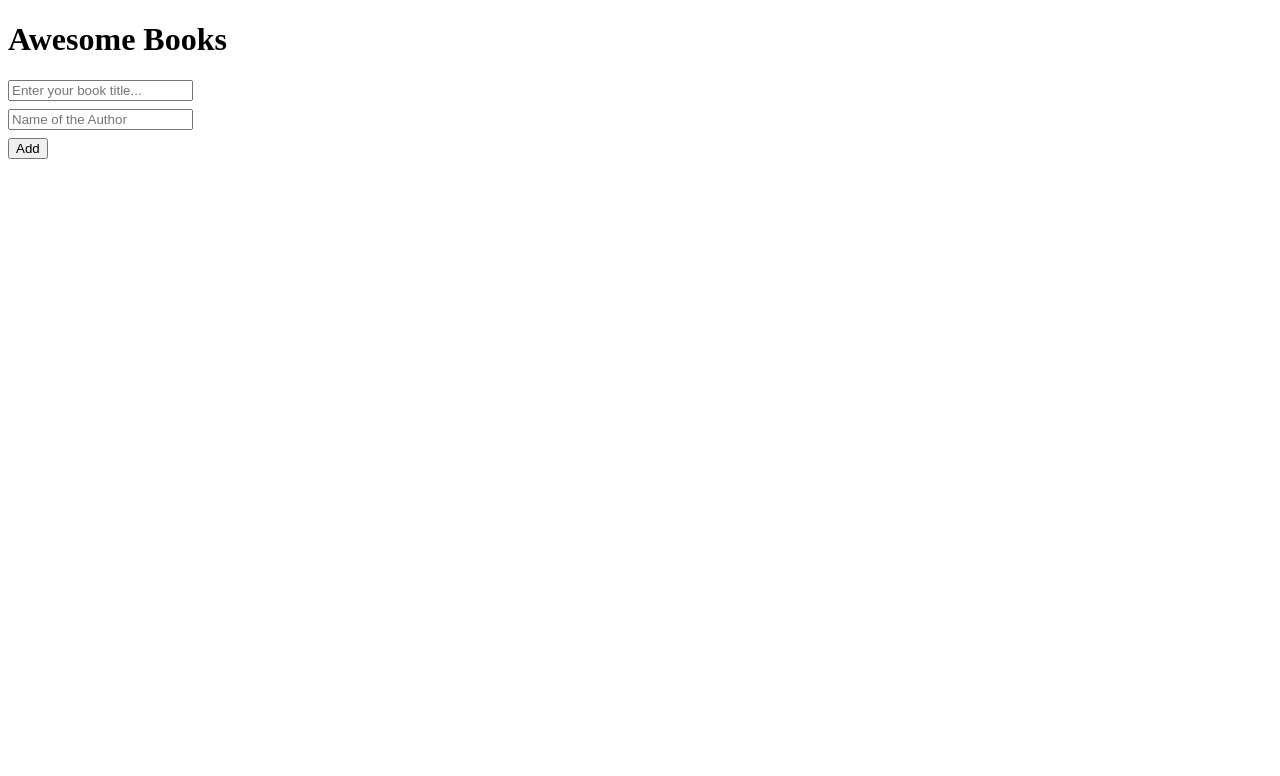
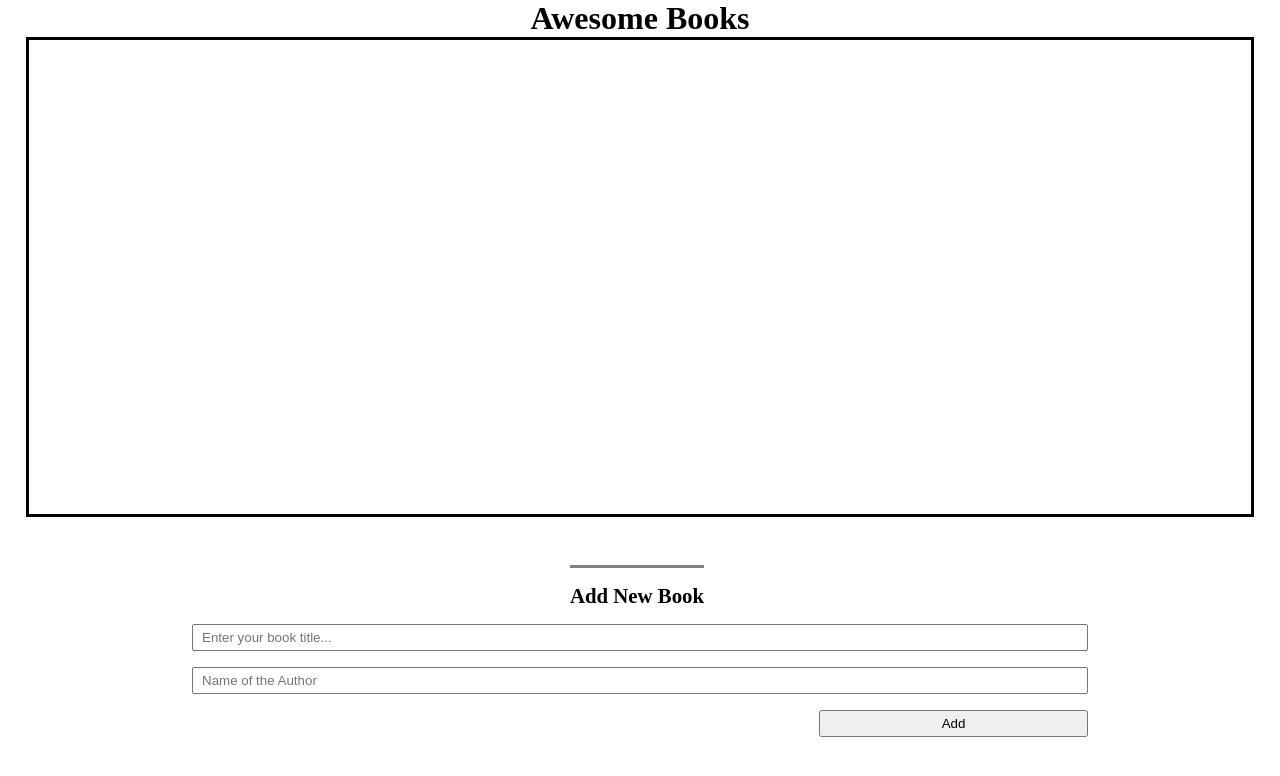
Before and after one commit to Obimbo07/awesome-books, a website: page index.html in a window 1280 px wide. Drawn offline with Linux system fonts and the light colour scheme.

Commit message:
Styled the awesome book

```diff
--- a/index.css
+++ b/index.css
@@ -1,14 +1,96 @@
-.Add-books {
+* {
+  box-sizing: border-box;
+  padding: 0;
+  margin: 0;
+}
+
+body {
   display: flex;
   flex-direction: column;
-  flex-wrap: wrap;
-  align-items: flex-start;
-  gap: 8px;
+  justify-content: flex-start;
+  align-items: center;
+  width: 100vw;
+}
+
+header {
+  display: flex;
+  flex-direction: column;
+  justify-content: flex-start;
+  align-items: center;
+  width: 100%;
+}
+
+#available-books {
+  width: 96vw;
+  height: 60vh;
+  overflow-y: scroll;
+  border: 3px solid black;
+  display: flex;
+  flex-direction: column;
 }
 
 .book {
-  padding-bottom: 5%;
+  padding: 8px 10px;
+}
+
+.book:nth-child(odd) {
+  background-color: rgb(224, 224, 224);
+}
+
+h2 {
+  font-size: 1.1rem;
+  font-weight: 400;
+  float: left;
+  margin-right: 6px;
+}
+
+p {
+  font-size: 1.1rem;
+  font-weight: 400;
+  float: left;
+}
+
+button {
+  font-size: 1.1rem;
+  font-weight: 400;
+  float: right;
+  box-shadow: #0005 2px 3px 3px;
+  padding: 3px 6px;
+}
+
+#book-submisson {
+  width: 100vw;
   display: flex;
-  justify-content: space-between;
+  flex-direction: column;
+  justify-content: flex-start;
   align-items: center;
 }
+
+.Add-books {
+  width: 70vw;
+  margin: 2vh 0;
+  display: flex;
+  flex-direction: column;
+  justify-content: center;
+  align-items: center;
+}
+
+.Add-books h2 {
+  font-weight: 600;
+  font-size: 1.3rem;
+  margin-top: 4vh;
+  padding: 2vh 0;
+  width:fit-content;
+  border-top: 3px solid grey;
+}
+
+input {
+  width: 100%;
+  margin-bottom: 16px;
+  padding: 4px 8px;
+}
+
+input:last-child {
+  width: 30%;
+  align-self: flex-end;
+}
--- a/index.html
+++ b/index.html
@@ -17,6 +17,7 @@
 
         <section id="book-submisson">
             <form class="Add-books" id="book-form">
+                <h2>Add New Book</h2>
                 <input class="book-input" type="text" id="book-title" placeholder="Enter your book title...">
                 <input class="book-input" type="text" id="Author" placeholder="Name of the Author">
                 <input class="submit-btn" type="submit" value="Add">
--- a/index.js
+++ b/index.js
@@ -58,11 +58,11 @@ class BookLibrary {
       const bookElement = document.createElement('div');
       bookElement.classList.add('book');
       bookElement.innerHTML = `
-                <h2>${book.title}</h2> by <p>${book.Author}</p>
+                <h2>"${book.title}" by</h2> <p>${book.Author}</p>
             `;
 
       const removeButton = document.createElement('button');
-      removeButton.textContent = 'remove';
+      removeButton.textContent = 'Remove';
       bookElement.appendChild(removeButton);
 
       removeButton.addEventListener('click', () => {
```
